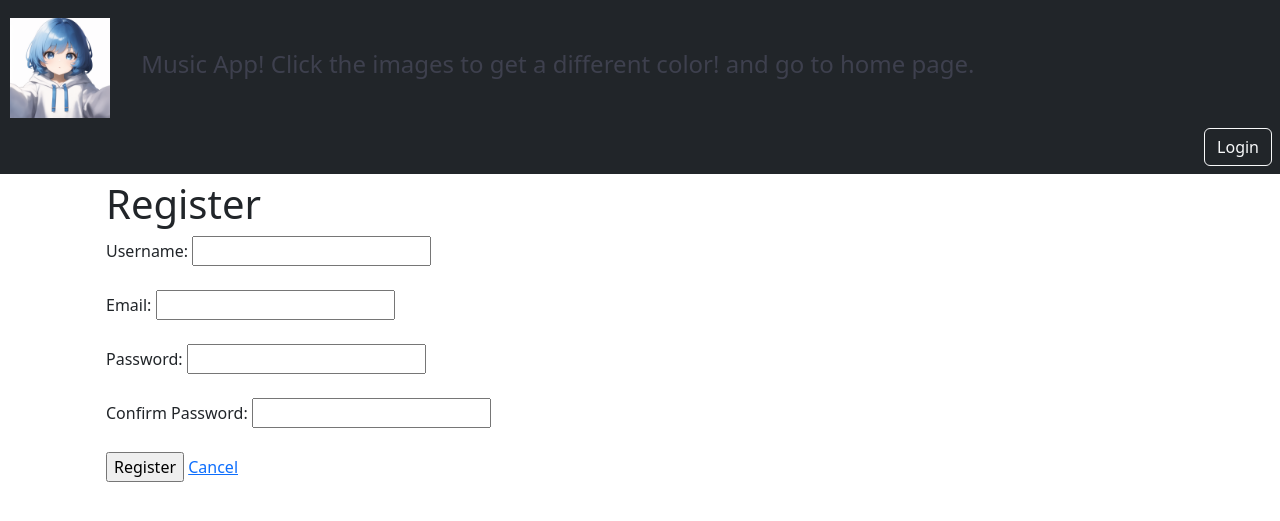
After one commit to Iforgotaboutitin2seconds/Sprint, a Django app: page /register/ in a window 1280 px wide. The commit adds this page. Shown: the top 521 px of the page. Run offline with Django 4.2, Linux system fonts and the light colour scheme; some libraries are stand-ins or nearby versions.

Commit message:
update login and register

```diff
--- a/musicProject/musicApp/admin.py
+++ b/musicProject/musicApp/admin.py
@@ -3,4 +3,6 @@ from .models import *
 # Register your models here.
 
 admin.site.register(song)
-admin.site.register(playList)
+admin.site.register(playlist)
+admin.site.register(artist)
+admin.site.register(user)
--- a/musicProject/musicApp/templates/musicApp/base_template.html
+++ b/musicProject/musicApp/templates/musicApp/base_template.html
@@ -5,6 +5,7 @@
     {% bootstrap_css %}
     {% bootstrap_javascript %}
     <body>
+        <div class="container">
             <button class="btn btn-primary d-block d-md-none" type="button" data-bs-toggle="collapse" data-bs-target="#navbarCollapse" aria-controls="navbarCollapse" aria-expanded="false" aria-label="Toggle navigation">
                 <span class="navbar-toggler-icon"></span>
             </button>
@@ -13,6 +14,13 @@
                     <img src="{% static 'images/image.png' %}" alt="Home Page - Click to go to the songs page" style="width: 100px; margin: 10px;">
                 </a>
                 <span class="navbar-text" style="font-size: 24px;" id="title" >Music App! Click the images to get a different color! and go to home page.</span>
+                <div class="d-flex justify-content-end">
+                    {% if user.is_authenticated %}
+                        <a href="{% url 'logout' %}" class="btn btn-outline-light me-2">Logout</a>
+                    {% else %}
+                        <a href="{% url 'login' %}" class="btn btn-outline-light me-2">Login</a>
+                    {% endif %}
+                </div>
                 <script>
                     // Generate a random color
                     function getRandomColor() {
@@ -30,9 +38,9 @@
                 </script>
             </nav>
             <div class="container" style="margin-top: 180px;">
-            <!-- add block content from html template -->
                 {% block content %}
                 {% endblock %}
             </div>
+        </div>
     </body>
 </html>
--- /dev/null
+++ b/musicProject/musicApp/templates/musicApp/register.html
@@ -0,0 +1,35 @@
+{% extends 'musicApp/base_template.html' %}
+
+{% block content %}
+    <div class="container">
+        <h1>Register</h1>
+        <form action="{% url 'register' %}" method="post">
+            {% csrf_token %}
+            <label for="username">Username:</label>
+            <input type="text" id="username" name="username"><br><br>
+            <label for="email">Email:</label>
+            <input type="email" id="email" name="email"><br><br>
+            <label for="password1">Password:</label>
+            <input type="password" id="password1" name="password1"><br><br>
+            <label for="password2">Confirm Password:</label>
+            <input type="password" id="password2" name="password2"><br><br>
+            <input type="submit" value="Register">
+            <a href="{% url 'index' %}">Cancel</a>
+        </form>
+    </div>
+{% endblock %}
+
+<style>
+    /* adjust form layout for small screens */
+    @media only screen and (max-width: 600px) {
+        .container form {
+            width: 80%;
+            margin: 0 auto;
+        }
+        .container label, .container input[type="text"], .container input[type="password"], .container input[type="submit"], .container input[type="email"] {
+            display: block;
+            width: 100%;
+            margin-bottom: 10px;
+        }
+    }
+</style>
--- a/musicProject/musicApp/urls.py
+++ b/musicProject/musicApp/urls.py
@@ -8,4 +8,6 @@ urlpatterns = [
     path('song/new/', views.songCreateView.as_view(), name='song_new'),
     path('song/<int:pk>/edit/', views.songUpdateView.as_view(), name='song_edit'),
     path('song/<int:pk>/delete/', views.songDeleteView.as_view(), name='song_delete'),
+    path('login/', views.loginView.as_view(), name='login'),
+    path('register/', views.registerView.as_view(), name='register'),
 ]
--- a/musicProject/musicApp/views.py
+++ b/musicProject/musicApp/views.py
@@ -1,37 +1,52 @@
 from django.shortcuts import render
 from django.views.generic import *
 from django.http import HttpResponse
+from django.contrib.auth.mixins import LoginRequiredMixin
 from .models import *
 from .forms import songForm
 
+
 def index(request):
-    return render(request, 'musicApp/song_list.html')
+    return render(request, "musicApp/song_list.html")
+
 
 class songListView(ListView):
     model = song
-    context_object_name = 'songs'
+    context_object_name = "songs"
+
 
 class songDetailView(DetailView):
     model = song
 
-class playListListView(ListView):
-    model = playList
 
-class playListDetailView(DetailView):
-    model = playList
+class playlistListView(ListView):
+    model = playlist
 
 
-class songCreateView(CreateView):
+class playlistDetailView(DetailView):
+    model = playlist
+
+
+class songCreateView(LoginRequiredMixin, CreateView):
     model = song
     form_class = songForm
-    template_name = 'musicApp/song_form.html'
+    template_name = "musicApp/song_form.html"
 
-class songUpdateView(UpdateView):
+
+class songUpdateView(LoginRequiredMixin, UpdateView):
     model = song
     form_class = songForm
-    template_name = 'musicApp/song_form.html'
+    template_name = "musicApp/song_form.html"
 
-class songDeleteView(DeleteView):
+
+class songDeleteView(LoginRequiredMixin, DeleteView):
     model = song
-    template_name = 'musicApp/song_confirm_delete.html'
-    success_url = '/songs/'
+    template_name = "musicApp/song_confirm_delete.html"
+    success_url = "/songs/"
+
+class loginView(TemplateView):
+    template_name = "musicApp/login.html"
+
+class registerView(TemplateView):
+    model = user
+    template_name = "musicApp/register.html"
```
Also changed, not shown: musicProject/musicApp/models.py (+32 -1 lines), musicProject/musicApp/templates/musicApp/login.html (added, +32 -0 lines), musicProject/musicApp/templates/musicApp/song_list.html (+9 -3 lines), musicProject/db.sqlite3, musicProject/musicApp/migrations/0003_user_artist_album.py (added). Lines whose indentation alone changed are shown as unchanged.
